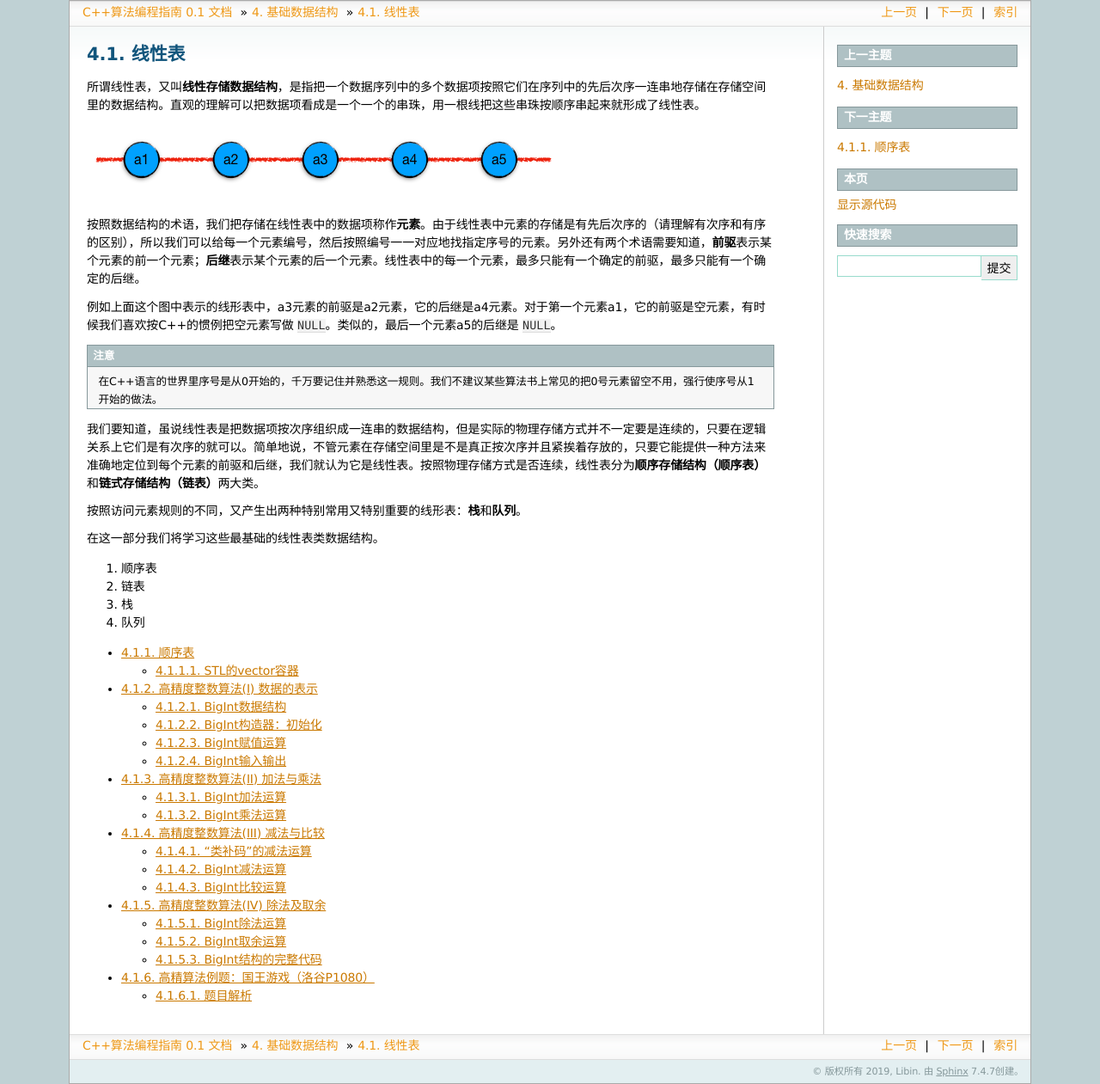
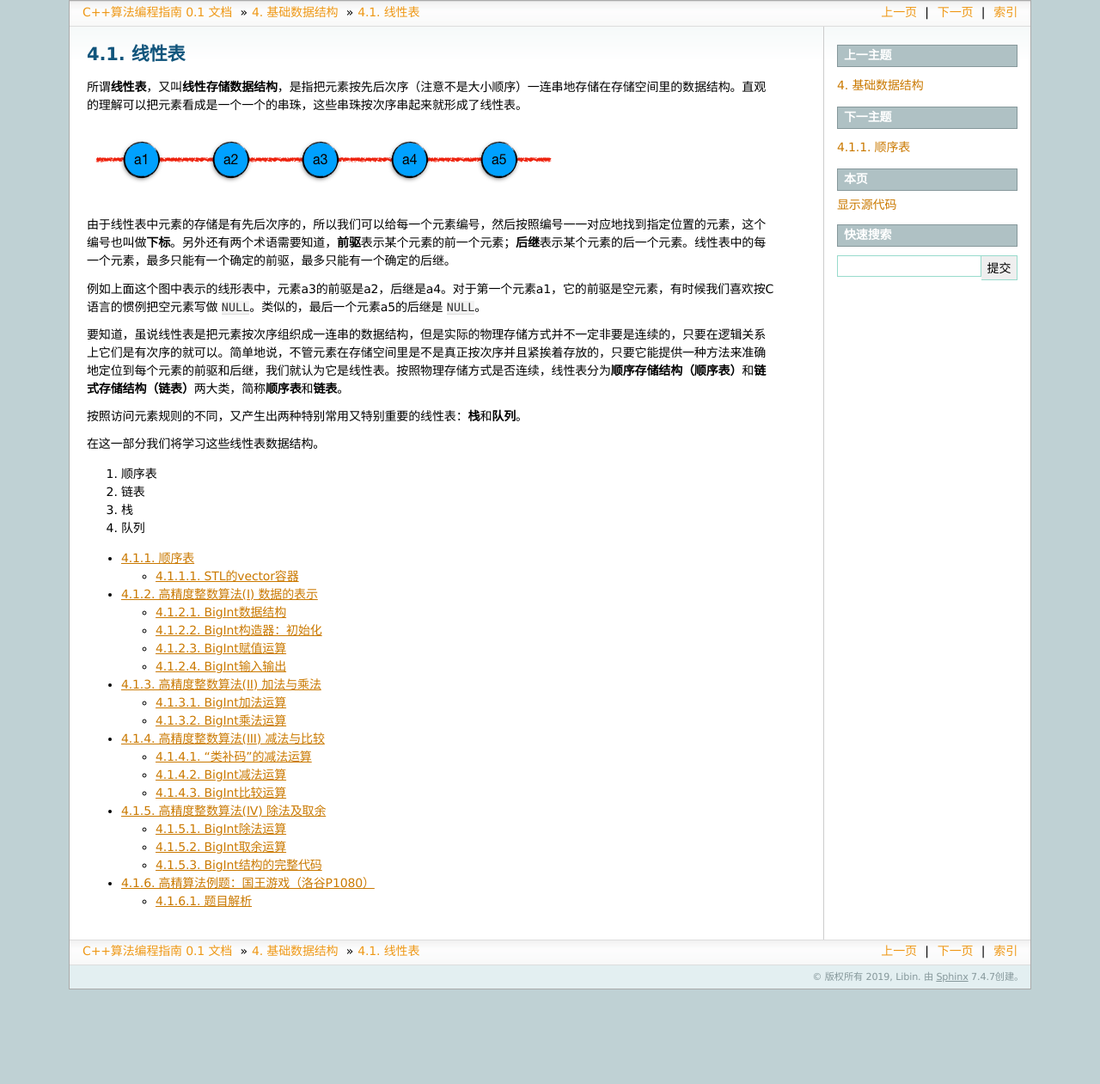
Before and after one commit to majorli/algo_guide, a Sphinx documentation site: the page built from source/ch03/310_linear_list.rst, in a window 1280 px wide. Shown: the whole page at 86% size. Built offline with Sphinx 7.4.7, drawn with Linux system fonts in a browser that asks for light colours; after the commit the page ends 1151 px from its top, so only the background shows below that.

Commit message:
20200429_1258draft_proofread_up_to_311

```diff
--- a/source/ch02/sec05/256_cpp_sort.rst
+++ b/source/ch02/sec05/256_cpp_sort.rst
@@ -33,6 +33,8 @@ C++98标准下的算法库函数分为9类共66个函数：
 上面这些函数都是在算法编程中经常要使用的基本算法功能，可以说都是复杂算法的基石，都很实用也很重要。一般情况下我们都建议尽量使用这些函数，有三大好处：一是能让代码变得简洁清晰易读，比如用 ``max(a, b)`` 来代替 ``a > b ? a : b``\ ；二是这些库函数久经考验，可以担保没有bug存在；三是它们的运行速度都非常快，比如不稳定排序函数 ``sort()`` 是优化的快速排序，实际运行速度快于手写的标准快排。
 
 但是有得必有失，要熟练掌握所有这些函数是有点难的，它们往往还都有不止一种用法，所以要分步骤地去逐渐学习掌握。有些功能自己手写很麻烦，比如堆操作、排序等，这些就首先去学习掌握；有些函数自己写一下也很简单，比如最大最小值函数等，这些就慢慢来，有机会的时候试试看，多试几次可能就自然记住了；有些功能自己写一下不算太麻烦，要记住对应的函数反而麻烦，比如一些查找替换类的操作，这些可以根据自己的情况选择不学或者以后再学。
+
+.. _ref-256-container-iterator-range:
 
 容器、迭代器和范围
 ^^^^^^^^^^^^^^^^^^^^^^^^^^^^^^
--- a/source/ch03/310_linear_list.rst
+++ b/source/ch03/310_linear_list.rst
@@ -1,26 +1,21 @@
 线性表
 ------
 
-所谓线性表，又叫\ :strong:`线性存储数据结构`，是指把一个数据序列中的多个数据项按照它们在序列中的先后次序一连串地存储在存储空间里的数据结构。直观的理解可以把数据项看成是一个一个的串珠，用一根线把这些串珠按顺序串起来就形成了线性表。
+所谓\ :strong:`线性表`\ ，又叫\ :strong:`线性存储数据结构`\ ，是指把元素按先后次序（注意不是大小顺序）一连串地存储在存储空间里的数据结构。直观的理解可以把元素看成是一个一个的串珠，这些串珠按次序串起来就形成了线性表。
 
 .. image:: ../images/310_linear_list.png
 
 
-按照数据结构的术语，我们把存储在线性表中的数据项称作\ :strong:`元素`。由于线性表中元素的存储是有先后次序的（请理解有次序和有序的区别），所以我们可以给每一个元素编号，然后按照编号一一对应地找指定序号的元素。另外还有两个术语需要知道，:strong:`前驱`\ 表示某个元素的前一个元素；:strong:`后继`\ 表示某个元素的后一个元素。线性表中的每一个元素，最多只能有一个确定的前驱，最多只能有一个确定的后继。
+由于线性表中元素的存储是有先后次序的，所以我们可以给每一个元素编号，然后按照编号一一对应地找到指定位置的元素，这个编号也叫做\ :strong:`下标`\ 。另外还有两个术语需要知道，:strong:`前驱`\ 表示某个元素的前一个元素；:strong:`后继`\ 表示某个元素的后一个元素。线性表中的每一个元素，最多只能有一个确定的前驱，最多只能有一个确定的后继。
 
-例如上面这个图中表示的线形表中，a3元素的前驱是a2元素，它的后继是a4元素。对于第一个元素a1，它的前驱是空元素，有时候我们喜欢按C++的惯例把空元素写做 ``NULL``。类似的，最后一个元素a5的后继是 ``NULL``。
+例如上面这个图中表示的线形表中，元素a3的前驱是a2，后继是a4。对于第一个元素a1，它的前驱是空元素，有时候我们喜欢按C语言的惯例把空元素写做 ``NULL``\ 。类似的，最后一个元素a5的后继是 ``NULL``\ 。
 
-.. attention::
+要知道，虽说线性表是把元素按次序组织成一连串的数据结构，但是实际的物理存储方式并不一定非要是连续的，只要在逻辑关系上它们是有次序的就可以。简单地说，不管元素在存储空间里是不是真正按次序并且紧挨着存放的，只要它能提供一种方法来准确地定位到每个元素的前驱和后继，我们就认为它是线性表。按照物理存储方式是否连续，线性表分为\ :strong:`顺序存储结构（顺序表）`\ 和\ :strong:`链式存储结构（链表）`\ 两大类，简称\ :strong:`顺序表`\ 和\ :strong:`链表`\ 。
 
-   在C++语言的世界里序号是从0开始的，千万要记住并熟悉这一规则。我们不建议某些算法书上常见的把0号元素留空不用，强行使序号从1开始的做法。
+按照访问元素规则的不同，又产生出两种特别常用又特别重要的线性表：:strong:`栈`\ 和\ :strong:`队列`\ 。
 
 
-我们要知道，虽说线性表是把数据项按次序组织成一连串的数据结构，但是实际的物理存储方式并不一定要是连续的，只要在逻辑关系上它们是有次序的就可以。简单地说，不管元素在存储空间里是不是真正按次序并且紧挨着存放的，只要它能提供一种方法来准确地定位到每个元素的前驱和后继，我们就认为它是线性表。按照物理存储方式是否连续，线性表分为\ :strong:`顺序存储结构（顺序表）`\ 和\ :strong:`链式存储结构（链表）`\ 两大类。
-
-按照访问元素规则的不同，又产生出两种特别常用又特别重要的线形表：:strong:`栈`\ 和\ :strong:`队列`。
-
-
-在这一部分我们将学习这些最基础的线性表类数据结构。
+在这一部分我们将学习这些线性表数据结构。
 
 1. 顺序表
 2. 链表
```
Also changed, not shown: source/ch03/sec01/311_sequence_list.rst (+40 -42 lines), 1 other file.
